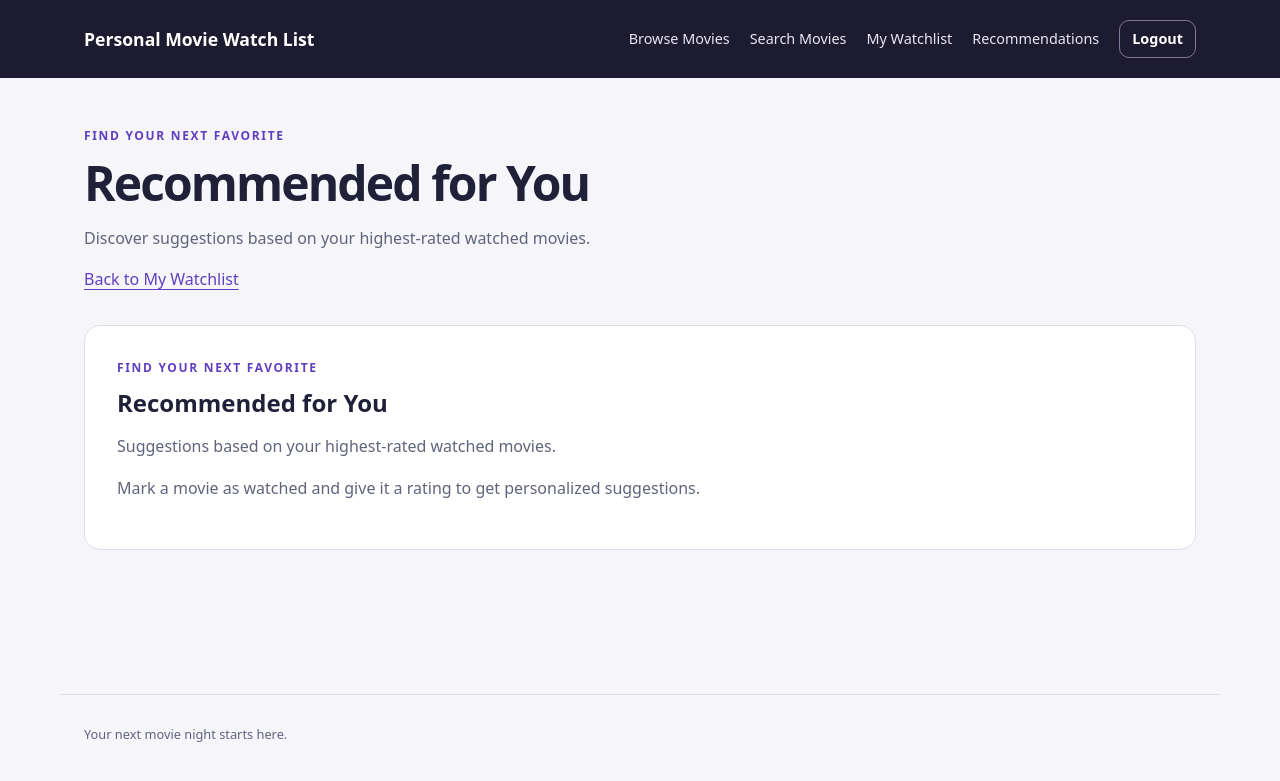
After one commit to CS4300-CS5300-FA26/team-4, a Django app: page /recommendations/browse/ in a window 1280 px wide. The commit adds this page. Shown: the top 781 px of the page. Run offline with Django 5.2, Linux system fonts and the light colour scheme; the visitor is signed in with stand-in values (Sample User, id 1); data comes from the database, SQL or seed files in the repository; data that the repository does not hold is empty; some libraries are stand-ins or nearby versions.

Commit message:
Move personalized recommendations to a separate page

```diff
--- a/movies/static/movies/dashboard.js
+++ b/movies/static/movies/dashboard.js
@@ -2,7 +2,7 @@
     const profile = document.querySelector("#profile");
     const recommendations = document.querySelector("#recommendations");
 
-    if (!profile || !recommendations) {
+    if (!profile && !recommendations) {
         return;
     }
 
@@ -31,6 +31,10 @@
     }
 
     function sectionLoader(section, url, render, clear) {
+        if (!section) {
+            return () => {};
+        }
+
         let controller;
 
         const status = section.querySelector(".dashboard-status");
@@ -87,12 +91,13 @@
         return load;
     }
 
-        const statsContent = profile.querySelector(".stats-content");
-    const chart = profile.querySelector(".genre-chart");
+    const statsContent = profile?.querySelector(".stats-content");
+    const chart = profile?.querySelector(".genre-chart");
+
 
     const loadStats = sectionLoader(
         profile,
-        profile.dataset.statsUrl,
+        profile?.dataset.statsUrl,
         (data) => {
             profile.querySelectorAll("[data-stat]").forEach((element) => {
                 element.textContent = data[element.dataset.stat];
@@ -136,11 +141,11 @@
         }
     );
 
-        const grid = recommendations.querySelector(".recommendation-grid");
+    const grid = recommendations?.querySelector(".recommendation-grid");
 
     const loadRecommendations = sectionLoader(
         recommendations,
-        recommendations.dataset.recommendationsUrl,
+        recommendations?.dataset.recommendationsUrl,
         (data, status) => {
             if (!data.movies.length) {
                 status.textContent = data.has_history
@@ -196,7 +201,7 @@
         }
     );
 
-        grid.addEventListener("submit", async (event) => {
+        grid?.addEventListener("submit", async (event) => {
         const form = event.target.closest(".recommendation-add-form");
 
         if (!form) {
--- a/movies/templates/base.html
+++ b/movies/templates/base.html
@@ -27,6 +27,7 @@
 
                 {% if user.is_authenticated %}
                     <a href="{% url 'home' %}">My Watchlist</a>
+                    <a href="{% url 'recommendations_page' %}">Recommendations</a>
 
                     <form method="post" action="{% url 'logout' %}">
                         {% csrf_token %}
--- /dev/null
+++ b/movies/templates/movies/recommendations.html
@@ -0,0 +1,85 @@
+{% extends "base.html" %}
+{% load static %}
+
+{% block title %}
+    Recommended for You | Personal Movie Watch List
+{% endblock %}
+
+{% block extra_css %}
+    <link
+        rel="stylesheet"
+        href="{% static 'movies/dashboard.css' %}"
+    >
+{% endblock %}
+
+{% block content %}
+    <section class="page-intro">
+        <p class="eyebrow">Find your next favorite</p>
+        <h1>Recommended for You</h1>
+
+        <p>
+            Discover suggestions based on your
+            highest-rated watched movies.
+        </p>
+
+        <a href="{% url 'home' %}">Back to My Watchlist</a>
+    </section>
+
+    <section
+        id="recommendations"
+        class="dashboard-section"
+        aria-labelledby="recommendations-heading"
+        data-recommendations-url="{% url 'personalized_recommendations' %}"
+    >
+        <p class="eyebrow">Find your next favorite</p>
+        <h2 id="recommendations-heading">Recommended for You</h2>
+
+        <p>Suggestions based on your highest-rated watched movies.</p>
+
+        <p class="dashboard-status" role="status">
+            Loading recommendations…
+        </p>
+
+        <button type="button" class="dashboard-retry" hidden>
+            Try again
+        </button>
+
+        <div class="movie-grid recommendation-grid"></div>
+    </section>
+
+    <template id="recommendation-card">
+        <article class="movie">
+            <div
+                class="movie-thumbnail poster-placeholder"
+                aria-hidden="true"
+            >
+                Poster unavailable
+            </div>
+
+            <div class="movie-body">
+                <p class="year"></p>
+
+                <h3>
+                    <a class="recommendation-title"></a>
+                </h3>
+
+                <form class="recommendation-add-form" method="post">
+                    {% csrf_token %}
+
+                    <button type="submit">
+                        Add to Watchlist
+                    </button>
+
+                    <p class="watchlist-message" role="status"></p>
+                </form>
+            </div>
+        </article>
+    </template>
+{% endblock %}
+
+{% block scripts %}
+    <script
+        src="{% static 'movies/dashboard.js' %}"
+        defer
+    ></script>
+{% endblock %}
--- a/movies/urls.py
+++ b/movies/urls.py
@@ -65,4 +65,10 @@ urlpatterns = [
         views.movie_detail,
         name='movie_detail'
     ),
+
+    path(
+        'recommendations/browse/',
+        views.recommendations_page,
+        name='recommendations_page',
+    ),
 ]
--- a/movies/views.py
+++ b/movies/views.py
@@ -2,7 +2,7 @@ import logging
 import requests
 
 from django.http import Http404, HttpResponseNotAllowed, JsonResponse
-from django.shortcuts import get_object_or_404, render
+from django.shortcuts import get_object_or_404, render, redirect
 from django.urls import reverse
 from django.utils import timezone
 from django.db import transaction
@@ -431,6 +431,15 @@ def viewing_stats(request):
 
 # --- Sprint 3: Recommendation History --------------------------------------
 
+def recommendations_page(request):
+    if not request.user.is_authenticated:
+        return redirect('login')
+
+    return render(
+        request,
+        'movies/recommendations.html',
+    )
+
 def personalized_recommendations(request):
     if not request.user.is_authenticated:
         return JsonResponse(
```
Also changed, not shown: accounts/templates/accounts/home.html (+0 -51 lines).
